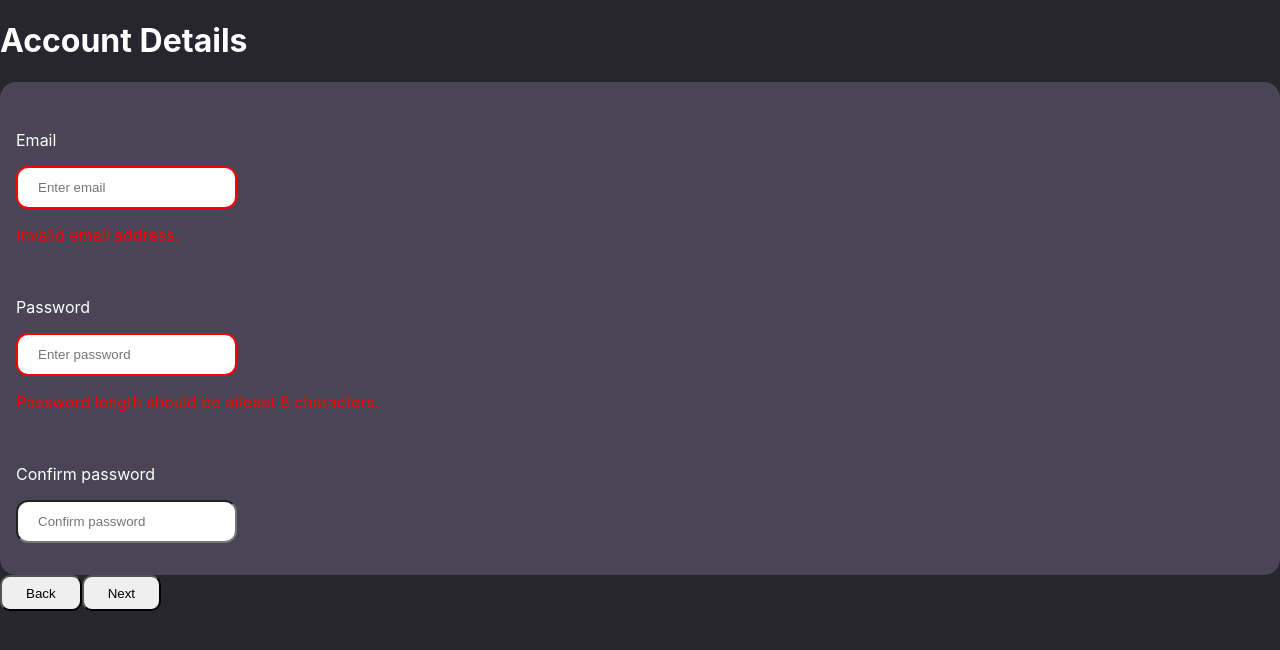
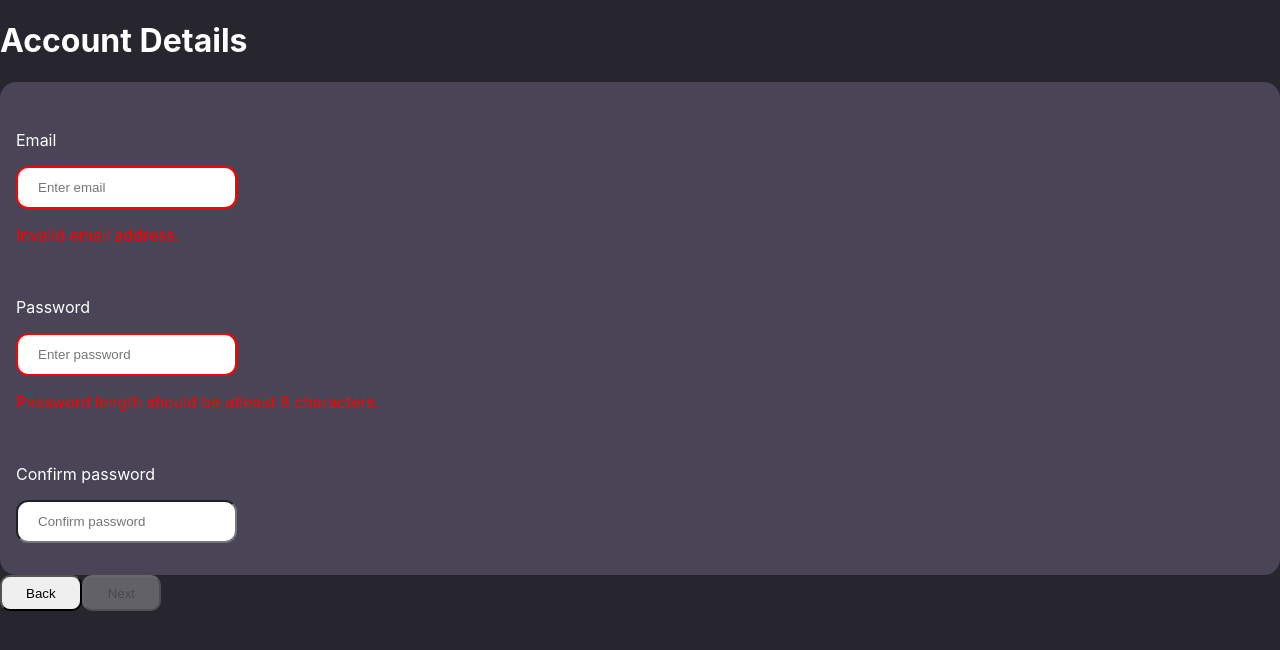
Before and after one commit to Aryan214G/prodesk-registration-wizard, a React (Vite) app in the folder prodesk-registration-wizard/: page / in a window 1280 px wide. Both pictures are taken after a click on the button "Next". Shown: the top 650 px of the page. Built offline with nearby package versions, Linux system fonts and the light colour scheme.

Commit message:
Add validation checks to disable the Next button in StepTwo component

```diff
--- a/prodesk-registration-wizard/src/components/StepTwo.jsx
+++ b/prodesk-registration-wizard/src/components/StepTwo.jsx
@@ -8,7 +8,6 @@ const { formData, setFormData, setStep } = props;
 const emailValid = formData.email.includes("@");
 const passwordValid = formData.password.length >= 8;
 const passwordMatch = formData.password === formData.confirmPassword;
-
 
   return (
     <div>
@@ -107,6 +106,14 @@ const passwordMatch = formData.password === formData.confirmPassword;
         </button>
 
         <button
+        disabled = {
+            !formData.email
+            || !formData.password
+            || !formData.confirmPassword
+            || !passwordValid
+            || !emailValid
+            || !passwordMatch
+        }
         onClick={(event) => setStep(3)}>
             Next
         </button>
```
